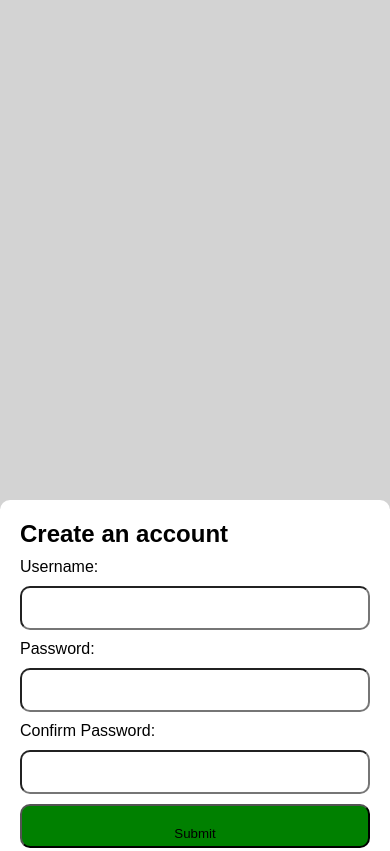
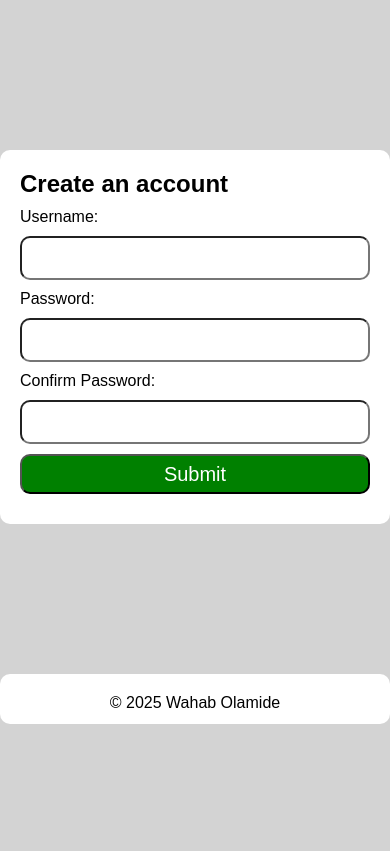
Before and after one commit to Olamide101-3mt/Flexisaf-Week5-Deliverable, a plain HTML site: page index.html in a window 390 px wide. Shown: the top 851 px of the page. Drawn offline with Linux system fonts and the light colour scheme.

Commit message:
changed the button color to white

```diff
--- a/form.css
+++ b/form.css
@@ -6,7 +6,7 @@
     body {
       font-family: Arial, sans-serif;
 
-      margin: 150px auto;
+
       background-color: lightgrey;
      }
      #regForm{
@@ -29,10 +29,14 @@
     }
     button{
       background-color: green;
+      color: white;
+      padding: 5px;
+      font-size: 20px;
     }
     #message {
       color: red;
-      margin-top: 15px;
+
+
     }
 
     footer{
@@ -44,9 +48,3 @@
       margin: 50px 0;
       border-radius: 10px;
     }
-
-    @media screen and (max-width: 767px) {
-      body{
-        margin:500px auto;
-      }
-    }
```
